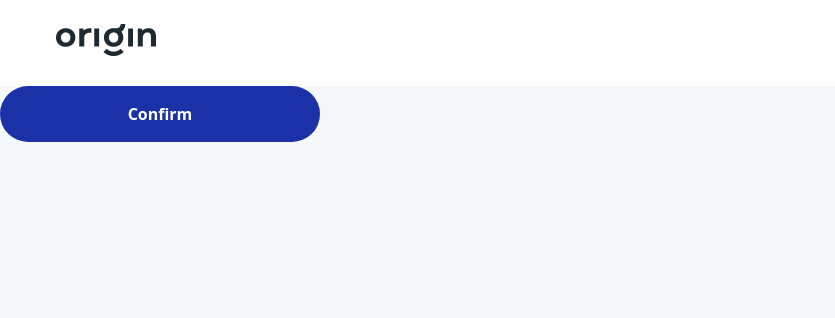
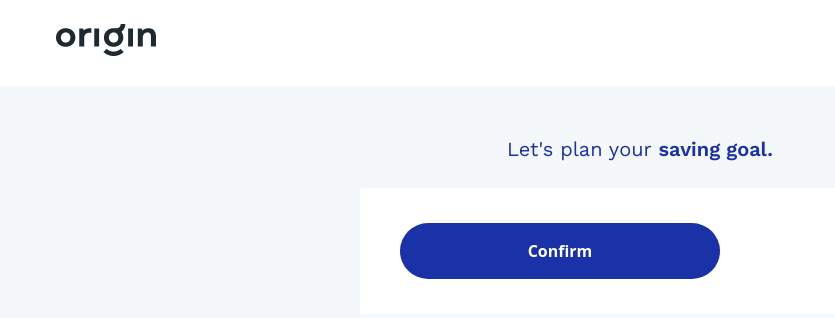
Before and after one commit to eduardogerentklein/saving-goal, a Next.js app: page / in a window 1280 px wide. Shown: the top 318 px of the page, without its empty margins (0-835 px from the left). Built offline with nearby package versions, Linux system fonts and the light colour scheme.

Commit message:
feat: Adding typography components

```diff
--- a/src/components/button/index.tsx
+++ b/src/components/button/index.tsx
@@ -9,8 +9,7 @@ interface ButtonProps {
 export const Button = styled.button.attrs({
   className: 'p-3 font-3 rounded-5'
 })<ButtonProps>`
-  outline: 'none';
-  border: 'none';
+  border: none;
   color: ${props => props.color};
   background-color: ${props => props.backgroundColor};
   width: ${props => props.width};
@@ -23,6 +22,10 @@ export const Button = styled.button.attrs({
   &:hover {
     opacity: 0.9;
   }
+
+  @media (max-width: 640px) {
+    width: 100%;
+  }
 `
 
 Button.defaultProps = {
--- a/src/components/header/index.tsx
+++ b/src/components/header/index.tsx
@@ -2,14 +2,12 @@ import styled from 'styled-components'
 import Image from 'next/image'
 
 const StyledHeader = styled.header.attrs({
-  className: 'bg-white-25 py-4 px-11'
+  className: 'bg-white-25'
 })`
   padding: 24px 56px 24px 56px;
 
   @media (max-width: 640px) {
-    header {
-      padding: 24px 16px 24px 16px;
-    }
+    padding: 16px 16px 16px 16px;
 
     img {
       height: 24px !important;
--- /dev/null
+++ b/src/components/typography/H1.tsx
@@ -0,0 +1,25 @@
+import styled from 'styled-components'
+
+interface H1Props {
+  fontFamily?: string
+  fontSize?: string
+  fontWeight?: string
+  color?: string
+  textAlign?: string
+}
+
+export const H1 = styled.h1<H1Props>`
+  font-family: ${props => props.fontFamily};
+  font-size: ${props => props.fontSize};
+  font-weight: ${props => props.fontWeight};
+  color: ${props => props.color};
+  text-align: ${props => props.textAlign};
+`
+
+H1.defaultProps = {
+  fontFamily: 'Work Sans, sans-serif',
+  fontWeight: '400',
+  fontSize: '20px',
+  color: 'var(--primary-color)',
+  textAlign: 'center'
+}
--- /dev/null
+++ b/src/components/typography/Span.tsx
@@ -0,0 +1,25 @@
+import styled from 'styled-components'
+
+interface SpanProps {
+  fontFamily?: string
+  fontSize?: string
+  fontWeight?: number
+  color?: string
+  textAlign?: string
+}
+
+export const Span = styled.span<SpanProps>`
+  font-family: ${props => props.fontFamily};
+  font-size: ${props => props.fontSize};
+  font-weight: ${props => props.fontWeight};
+  color: ${props => props.color};
+  text-align: ${props => props.textAlign};
+`
+
+Span.defaultProps = {
+  fontFamily: 'Work Sans, sans-serif',
+  fontWeight: 400,
+  fontSize: '20px',
+  color: 'var(--primary-color)',
+  textAlign: 'center'
+}
--- /dev/null
+++ b/src/components/typography/index.tsx
@@ -0,0 +1,2 @@
+export * from './Span'
+export * from './H1'
--- a/src/pages/index.tsx
+++ b/src/pages/index.tsx
@@ -2,11 +2,52 @@ import type { NextPage } from 'next'
 import styled from 'styled-components'
 
 import { Button } from '../components/button'
+import { Box } from '../components/box'
+import { Span, H1 } from '../components/typography'
 
-const Main = styled.main``
+const Main = styled.main`
+  padding: 48px 0px 48px 0px;
+  width: 560px;
+  margin: 0 auto;
+
+  @media (max-width: 640px) {
+    width: 100%;
+    padding-left: 0px;
+    padding-right: 0px;
+  }
+`
+const StyledBox = styled(Box)`
+  background-color: var(--white-color-25);
+  padding: 35px 40px 35px 40px;
+
+  @media (max-width: 640px) {
+    padding: 35px 24px 35px 24px;
+  }
+`
+
+const StyledH1 = styled(H1)`
+  padding-bottom: 24px;
+  @media (max-width: 640px) {
+    font-size: 18px;
+    line-height: 21.6px;
+  }
+`
+
+const StyledSpan = styled(Span)`
+  @media (max-width: 640px) {
+    font-size: 18px;
+    line-height: 21.6px;
+  }
+`
 const Index: NextPage = () => (
   <Main>
-    <Button>Confirm</Button>
+    <StyledH1>
+      Let's plan your&nbsp;
+      <StyledSpan fontWeight={600}>saving goal.</StyledSpan>
+    </StyledH1>
+    <StyledBox>
+      <Button>Confirm</Button>
+    </StyledBox>
   </Main>
 )
 
--- a/src/styles/tailwind.css
+++ b/src/styles/tailwind.css
@@ -5,4 +5,5 @@
 :root {
   --primary-color: #1b31a8;
   --secondary-color: #0079ff;
+  --white-color-25: #ffffff;
 }
```
